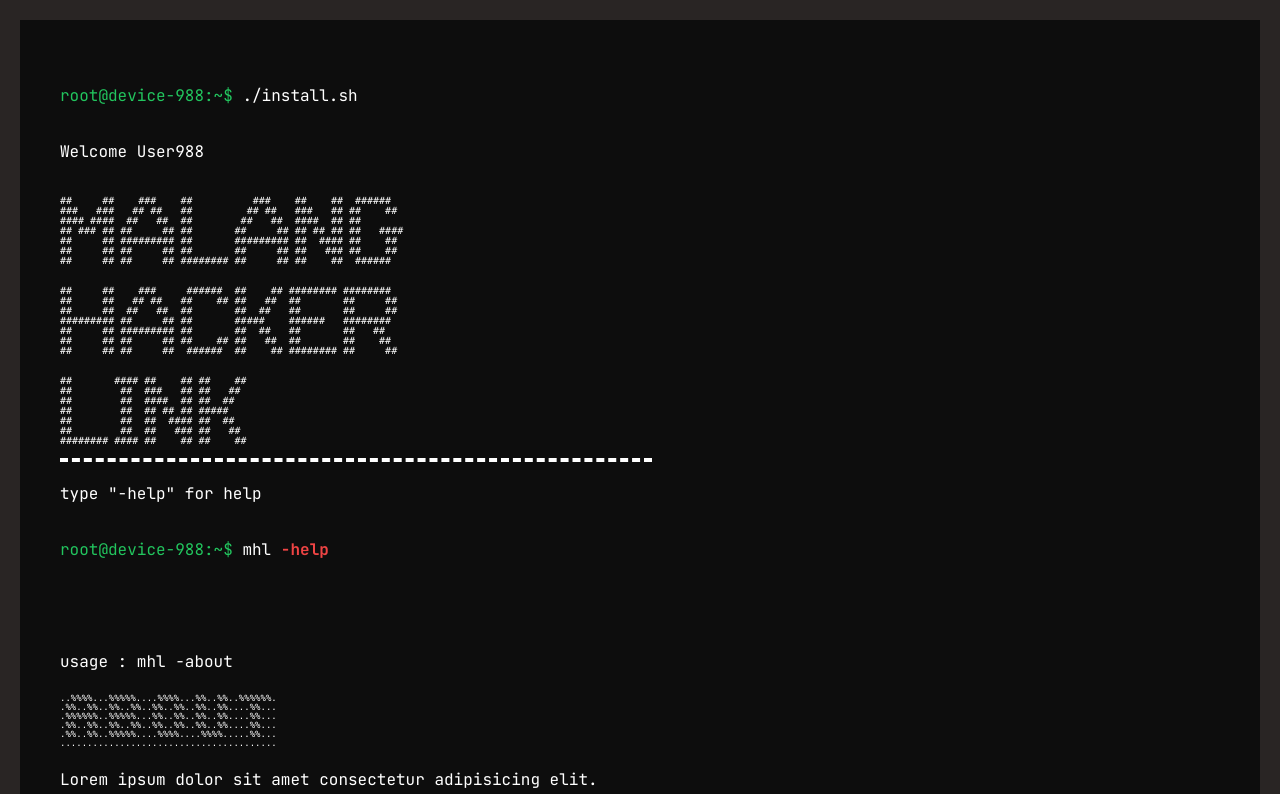
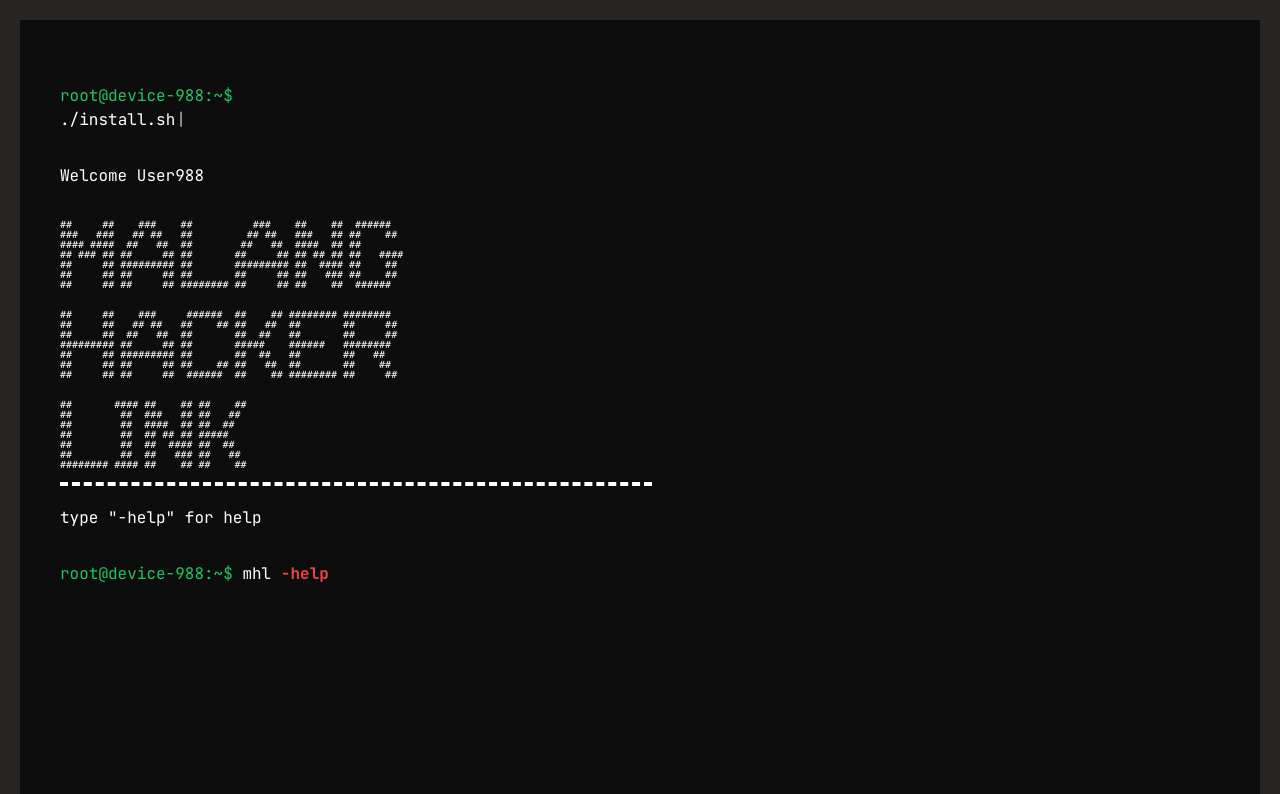
Before and after one commit to khoirxz/mhl-landing-page, a React (Vite) app: page / in a window 1280 px wide. Shown: the top 794 px of the page. Built offline with nearby package versions, Linux system fonts and the light colour scheme.

Commit message:
add type effect

```diff
--- a/src/App.jsx
+++ b/src/App.jsx
@@ -1,3 +1,4 @@
+import { useState } from "react";
 import {
   FaFacebookF,
   FaInstagram,
@@ -32,14 +33,16 @@ const data = [
 ];
 
 const App = () => {
+  const [showContent, setShowContent] = useState(false);
   return (
     <div className="min-h-screen p-5 bg-stone-800 text-white font-display overflow-x-hidden relative">
       <div className="bg-[#0D0D0D]">
         <div className="max-w-screen-xl mx-auto">
           <div className="flex flex-row">
             <div className="px-10 pt-16 max-w-2xl w-full">
-              <Hero />
+              <Hero showContent={showContent} setShowContent={setShowContent} />
 
+              {showContent ? (
                 <Section title="-about">
                   <pre className="text-sub-ascii-mobile md:text-sub-ascii mb-5">
                     {about}
@@ -53,15 +56,15 @@ const App = () => {
                   <p className="my-3">
                     Lorem ipsum dolor sit amet consectetur, adipisicing elit.
                     Nulla, cum pariatur voluptate vitae non excepturi. Labore
-                  veniam voluptas adipisci consectetur placeat deleniti officiis
-                  reprehenderit voluptatum.
+                    veniam voluptas adipisci consectetur placeat deleniti
+                    officiis reprehenderit voluptatum.
                   </p>
                   <p className="my-10">
                     <span className="font-bold underline">Our mission</span> -
-                  Menjadikan Kota Malang maju dalam aspek bidang Cyber Security,
-                  baik dengan mengadakan Seminar, Gathering, maupun Workshop.
-                  Menerapkan Ethical Hacking dalam Penetration Testing sebuah
-                  sistem.
+                    Menjadikan Kota Malang maju dalam aspek bidang Cyber
+                    Security, baik dengan mengadakan Seminar, Gathering, maupun
+                    Workshop. Menerapkan Ethical Hacking dalam Penetration
+                    Testing sebuah sistem.
                   </p>
                   <p className="my-3">
                     <span className="font-bold underline">Our vision</span> -
@@ -82,6 +85,7 @@ const App = () => {
                     <span className="text-green-500">root@device-988:~$</span> |
                   </p>
                 </Section>
+              ) : null}
 
               <Footer />
             </div>
--- a/src/components/Hero/index.jsx
+++ b/src/components/Hero/index.jsx
@@ -1,3 +1,6 @@
+import { useState } from "react";
+import Typewriter from "typewriter-effect";
+
 let malang = [
   "##     ##    ###    ##          ###    ##    ##  ######   ",
   "###   ###   ## ##   ##         ## ##   ###   ## ##    ##  ",
@@ -28,14 +31,27 @@ let link = [
   "######## #### ##    ## ##    ## ",
 ].join("\n");
 
-const Hero = () => {
+const Hero = ({ showContent, setShowContent }) => {
+  const [heroShow, setHeroShow] = useState(false);
   return (
     <header>
-      <div className="mb-5">
+      <div className={showContent ? "mb-5" : "min-h-screen"}>
         <p>
           <span className="text-green-500">root@device-988:~$</span>{" "}
-          ./install.sh
+          <Typewriter
+            onInit={(typewriter) => {
+              typewriter
+                .typeString("./install.sh")
+                .pauseFor(1000)
+                .callFunction(() => {
+                  setHeroShow(true);
+                })
+                .start();
+            }}
+          />
         </p>
+        {heroShow ? (
+          <>
             <p className="my-8">Welcome User988</p>
             <pre className="md:text-ascii mb-5 text-ascii-mobile">{malang}</pre>
             <pre className="md:text-ascii mb-5 text-ascii-mobile">{hacker}</pre>
@@ -44,10 +60,15 @@ const Hero = () => {
             <p className="mt-5">type "-help" for help</p>
             <p className="mt-8">
               <span className="text-green-500 ">root@device-988:~$</span> mhl{" "}
-          <span className="hover:bg-white hover:text-black font-bold cursor-pointer text-red-500">
+              <span
+                onClick={() => setShowContent((state) => !state)}
+                className="hover:bg-white hover:text-black font-bold cursor-pointer text-red-500"
+              >
                 -help
               </span>
             </p>
+          </>
+        ) : null}
       </div>
     </header>
   );
```
Lines whose indentation alone changed are shown as unchanged.
